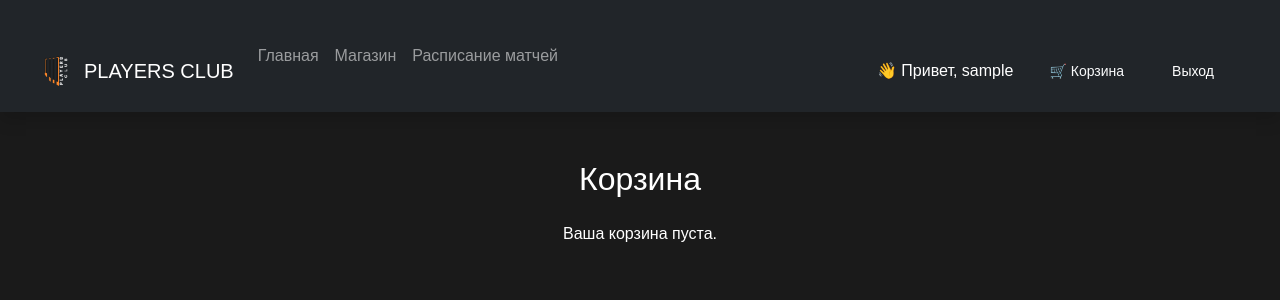
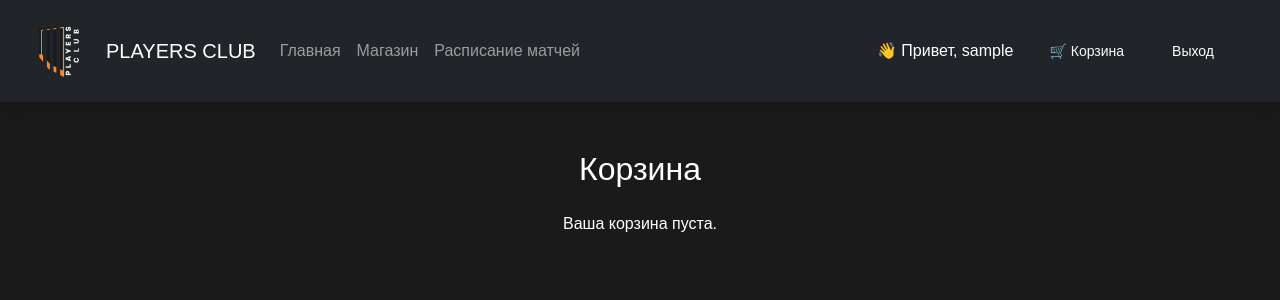
Before and after one commit to skies21/players-club, a Django app: page /cart/ in a window 1280 px wide. Shown: the top 300 px of the page. Run offline with Django 5.2, Linux system fonts and the light colour scheme; the visitor is signed in with stand-in values (Sample User, id 1); data that the repository does not hold is empty; some libraries are stand-ins or nearby versions.

Commit message:
style: fix header

```diff
--- a/users/templates/users/base.html
+++ b/users/templates/users/base.html
@@ -34,11 +34,9 @@
     {% endif %}
 
     <nav class="navbar navbar-expand-lg navbar-dark bg-dark px-4 py-3 shadow">
+        <img src="{% static 'vendor/img/logo.png' %}" alt="Logo" width="70" height="70">
         <div class="container-fluid">
-            <a class="navbar-brand d-flex align-items-center" href="{% url 'home' %}">
-                <img src="{% static 'vendor/img/logo.png' %}" alt="Logo" width="40" height="40" class="me-2">
-                PLAYERS CLUB
-            </a>
+            <a class="navbar-brand" href="{% url 'home' %}">PLAYERS CLUB</a>
             <button class="navbar-toggler" type="button" data-bs-toggle="collapse" data-bs-target="#navbarContent">
                 <span class="navbar-toggler-icon"></span>
             </button>
@@ -62,7 +60,6 @@
                     {% endif %}
                 </ul>
 
-                <div class="d-flex align-items-center">
                 {% if user.is_authenticated %}
                     <span class="text-white me-3">👋 Привет, {{ user.username }}</span>
                     <a href="{% url 'cart' %}" class="btn btn-outline-light me-2">
@@ -73,7 +70,6 @@
                     <a href="{% url 'login' %}" class="btn btn-outline-light me-2">Вход</a>
                     <a href="{% url 'register' %}" class="btn btn-outline-light">Регистрация</a>
                 {% endif %}
-                </div>
             </div>
         </div>
     </nav>
```
Lines whose indentation alone changed are shown as unchanged.
